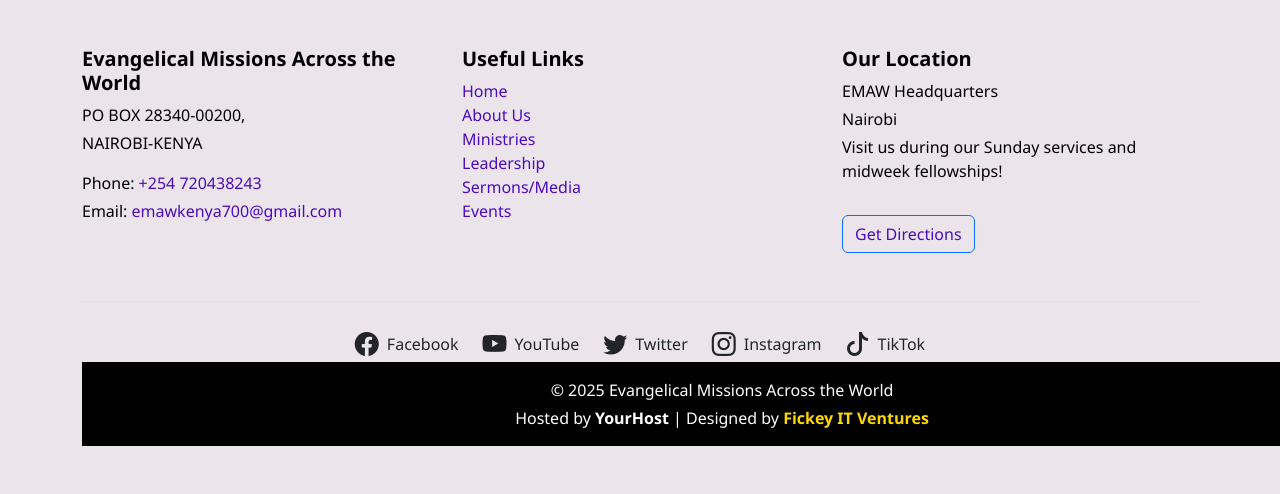
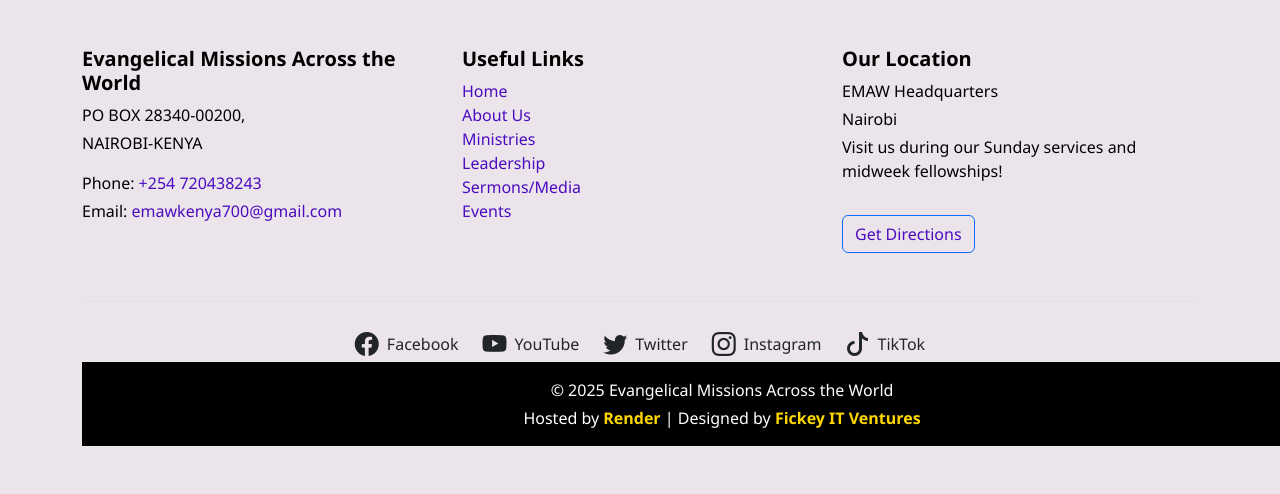
Before and after one commit to Fickey123/emaw_website, a Flask app: page /about in a window 1280 px wide; the page is wider, and only the part inside the window is pictured. Shown: the part 2846-3340 px from the top of that part. Run offline with Flask 3, Linux system fonts and the light colour scheme; some libraries are stand-ins or nearby versions.

Commit message:
Updated footer section

```diff
--- a/templates/base.html
+++ b/templates/base.html
@@ -267,7 +267,7 @@
     <footer class="footer-bottom text-white text-center py-3">
       <p class="mb-1">&copy; 2025 Evangelical Missions Across the World</p>
       <p class="mb-0">
-        Hosted by <strong>YourHost</strong> |
+        Hosted by <strong><a href="render.com">Render</a></strong> |
         Designed by <strong><a href="mailto:fickeymwakeh@gmail.com">Fickey IT Ventures</a></strong>
       </p>
     </footer>
```
